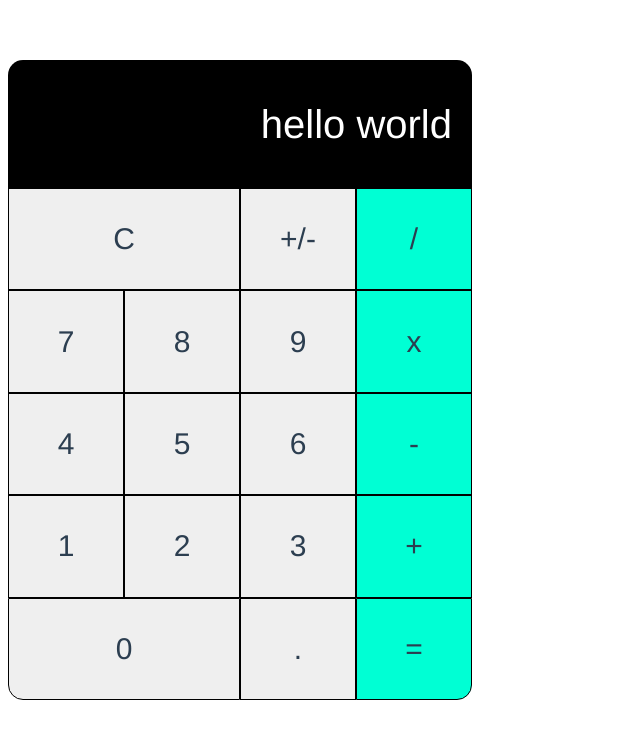
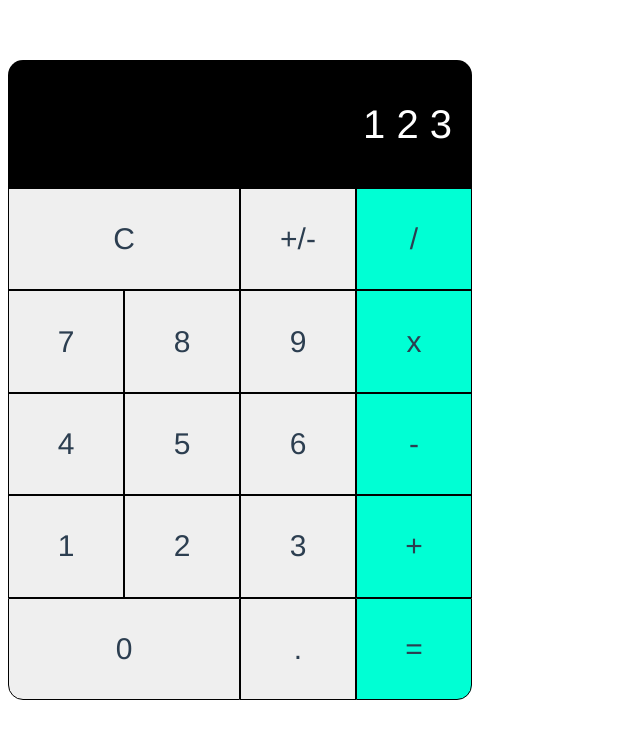
Before and after one commit to christinbartz/Calculator-in-Vue.js, a Vue app: page / in a window 1280 px wide. Shown: the top 738 px of the page, without its empty margins (0-640 px from the left). Built offline with nearby package versions, Linux system fonts and the light colour scheme.

Commit message:
display the evalArray

```diff
--- a/src/components/CalcUI.vue
+++ b/src/components/CalcUI.vue
@@ -1,7 +1,7 @@
 <template>
   <div class="calc">
     <div class="calc__display">
-     <div> {{evalArray}} </div>
+     <div> {{displayEvalArray}} </div>
     </div>
     <div class="calc__btn-container">
       <div class="calc__row">
@@ -42,12 +42,17 @@ export default {
   name: 'CalcUI',
   data: () => {
     return {
-      evalArray: 'hello world' // ['1', '2', '3']
+      evalArray: ['1', '2', '3']
     }
   },
   methods: {
     clickHandler: (msg) => {
       console.log(msg)
+    }
+  },
+  computed: {
+    displayEvalArray: function () {
+      return this.evalArray.join(' ');
     }
   }
 }
```
